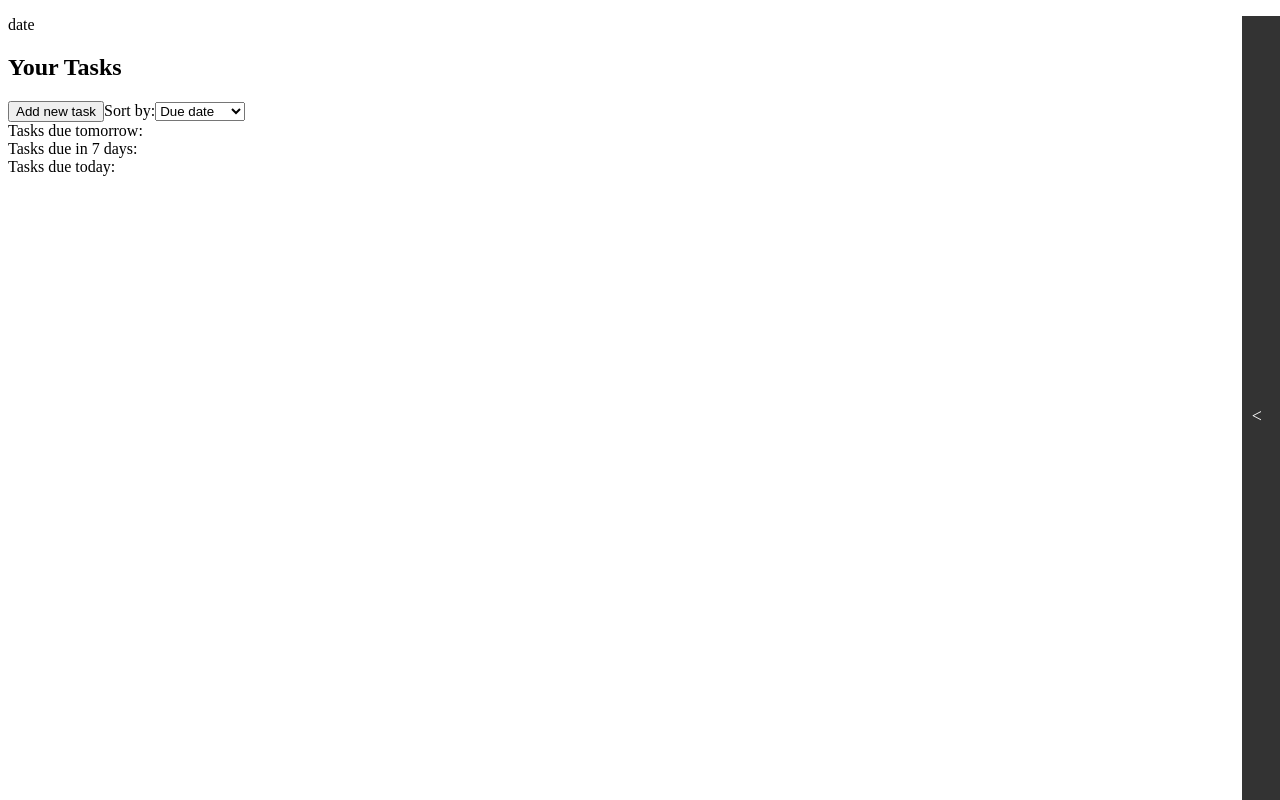
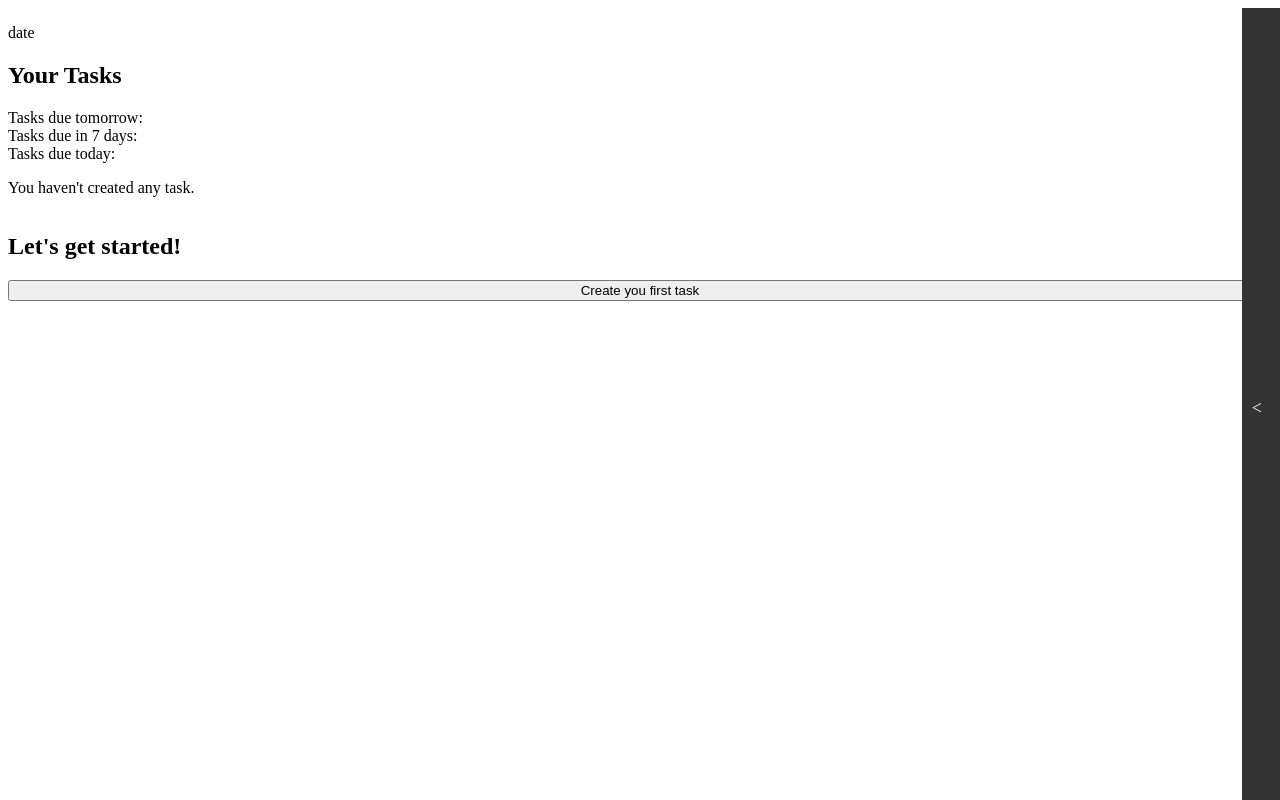
Before and after one commit to luarakelly/Task-Manager, a React (Create React App) app: page /tasks in a window 1280 px wide. Built offline with nearby package versions, Linux system fonts and the light colour scheme.

Commit message:
tasks working porperly now

```diff
--- a/src/App.js
+++ b/src/App.js
@@ -19,7 +19,7 @@ function App() {
         <Sidebar onSave={addTask}/>
         <Routes>
           <Route path='/'element={<Home />}/>
-          <Route path='/tasks'element={<Tasks tasks={tasks}/>}/>
+          <Route path='/tasks'element={<Tasks data={tasks} onSave={addTask}/>}/>
           <Route path='*' element={<div>404 Not Found</div>}/>
         </Routes>
         </div>
--- a/src/Pages/AllTasks/Tasks.jsx
+++ b/src/Pages/AllTasks/Tasks.jsx
@@ -1,49 +1,51 @@
 import React, {useState} from 'react';
+import './tasks.css';
 import AddNewTask from '../Nav/AddNewTask';
 
-export default function Tasks({ tasks }) {
+export default function Tasks({ data, onSave }) {
     const [addTaskActive, setAddTaskActive] = useState(false);
 
     const toggleAddTask = () => {
         setAddTaskActive(!addTaskActive);
     };
-
+    console.log(data.length);
     return (
         <section className='tasks'>
             <header>
                 <p>date</p>
                 <h1> Your Tasks</h1>
-                <button onClick={toggleAddTask}>Add new task</button>
-                {addTaskActive? <AddNewTask isOpen={addTaskActive} onClose={toggleAddTask}/>: null}
-                <label htmlFor='sortTasks'>Sort by:</label>
+            </header>
+            <aside>
+                <div>Tasks due tomorrow:</div>
+                <div>Tasks due in 7 days:</div>
+                <div>Tasks due today:</div>
+            </aside>
+            {data.length !== 0 ? (
+            <div className='single-task-card__box'>
+                <label htmlFor='sortTasks'>Sort by:
                 <select name='sortTasks' id='sortTasks'>
                     <option >Due date</option>
                     <option >in Progress</option>
                     <option >Concluded</option>
                 </select>
-            </header>
-            <div>
-                <div>Tasks due tomorrow:</div>
-                <div>Tasks due in 7 days:</div>
-                <div>Tasks due today:</div>
-            </div>
-            {tasks && tasks.map((task, index) => (
+                </label>
+
+                {data.map((task, index) => (
                     <div className='single-task-card__grouped' key={index}>
                         <div className='single-task-card__container'>
+                            <div className='single-task-card__header'>
                                 <h2>{task.title}</h2>
-                    <h3>Status: in progress</h3>
                                 <p>colorTag</p>
-                    <button>edit</button>
-                    <button>delet</button>
+                                <h3>Progress bar</h3>
                             </div>
                             <div className='single-task-card__body'>
                                 {task.step && task.step.map((step, index)=>(
-                        <div key={index}>
+                                    <div className='single-task-card__step' key={index}>
                                         <label htmlFor="status">
                                         <input
                                             id="status"
                                             name="isConcluded"
-                                type="checkbox"                                    value={false}
+                                            type="checkbox"
                                         /> {step.description}</label>
                                         <p>Planned day to conlcud the step: {step.finishDate}</p>
                                     </div>
@@ -51,8 +53,22 @@ export default function Tasks({ tasks }) {
                                 <p>Task due date: {task.dueDate}</p>
                                 <p>Remainder: {task.dueRmainder}</p>
                             </div>
+                            <button>edit</button>
+                            <button>delet</button>
+                        </div>
                     </div>
                 ))}
+            </div>
+            )
+            : (
+                <>
+                    <p>You haven't created any task.</p>
+                    <h2>Let's get started!</h2>
+                    <button onClick={toggleAddTask}>Create you first task</button>
+                    {addTaskActive ? <AddNewTask isOpen={addTaskActive} onClose={toggleAddTask} onSave={onSave}/> : null}
+                </>
+                )
+            }
         </section>
     );
 }
--- /dev/null
+++ b/src/Pages/AllTasks/tasks.css
@@ -0,0 +1,45 @@
+/* tasks.css */
+
+.tasks {
+    display: flex;
+    flex-direction: column;
+  }
+
+  .single-task-card__grouped {
+    display: grid;
+    grid-template-columns: repeat(auto-fill, minmax(250px, 1fr));
+    gap: 20px;
+    border: 1px solid #ccc;
+    border-radius: 8px;
+    overflow: hidden;
+    box-shadow: 0 2px 4px rgba(0, 0, 0, 0.1);
+  }
+
+  .single-task-card__container {
+    padding: 16px;
+  }
+
+  .single-task-card__container h2 {
+    font-size: 18px;
+    margin-bottom: 8px;
+  }
+
+  .single-task-card__container h3 {
+    font-size: 14px;
+    margin-bottom: 8px;
+    color: #333;
+  }
+
+  .single-task-card__container p {
+    font-size: 12px;
+    color: #888;
+  }
+
+  .single-task-card__step {
+    margin-top: 12px;
+  }
+
+  .single-task-card__body {
+    padding: 16px;
+    background-color: #f8f8f8;
+  }
--- a/src/Pages/Nav/AddNewTask.jsx
+++ b/src/Pages/Nav/AddNewTask.jsx
@@ -165,7 +165,7 @@ export default function AddNewTask({ isOpen, onClose, onSave }) {
                         <input id="weeklyReview" name="weeklyReview" checked={task.weeklyReview} onChange={inputHandler} type="checkbox" />
                     </span>
                     <br />
-                    <button type="submit" onClick={saveTask}>Save</button>
+                    <button type='submit' onClick={saveTask}>Save</button>
                 </form>
             </div>
         </div>
--- a/src/Pages/Nav/Sidebar.jsx
+++ b/src/Pages/Nav/Sidebar.jsx
@@ -21,7 +21,6 @@ export default function Sidebar({onSave}) {
   const toggleAddTask = () => {
     setAddTaskActive(!addTaskActive);
   };
-
 
   return (
     <>
```
Lines whose indentation alone changed are shown as unchanged.
